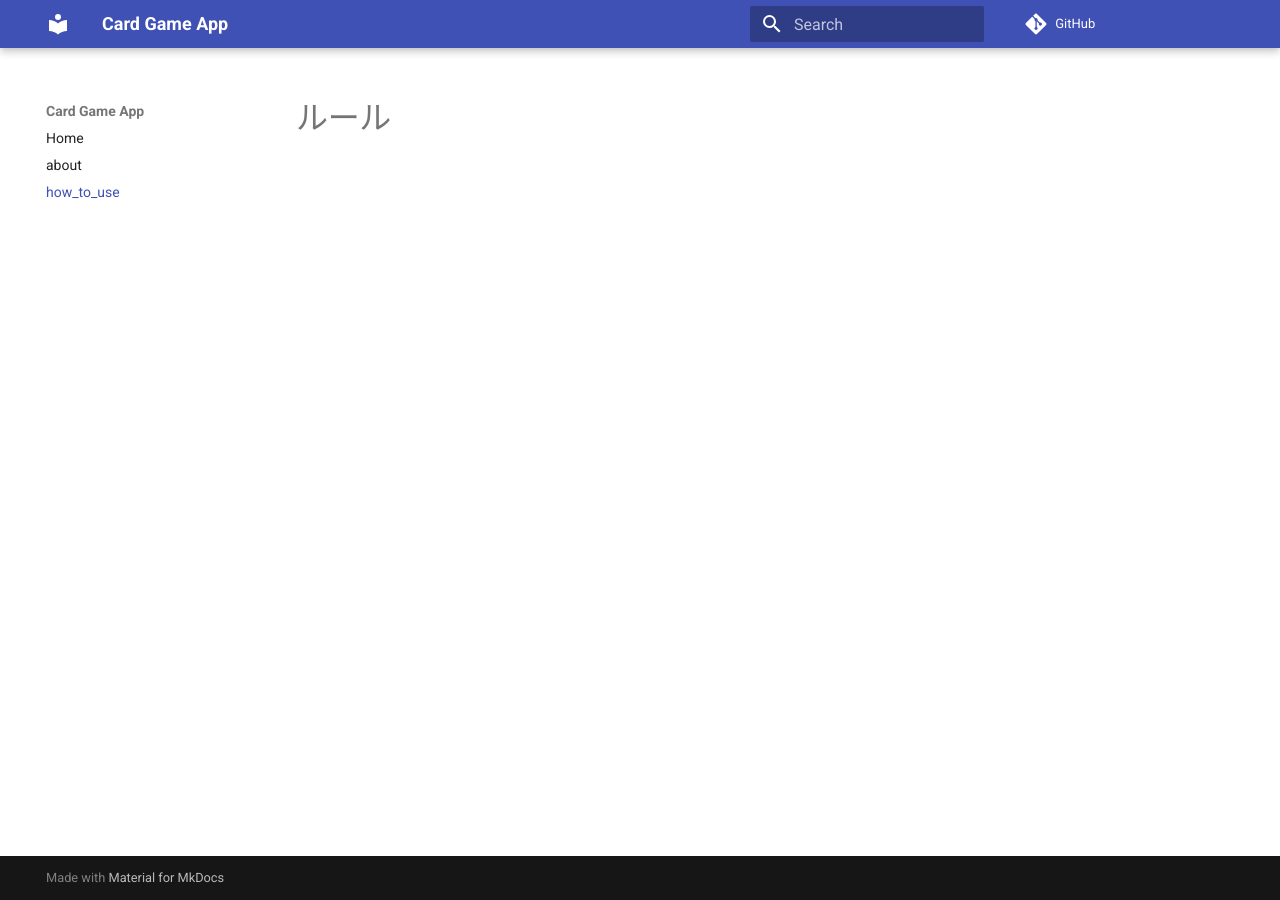
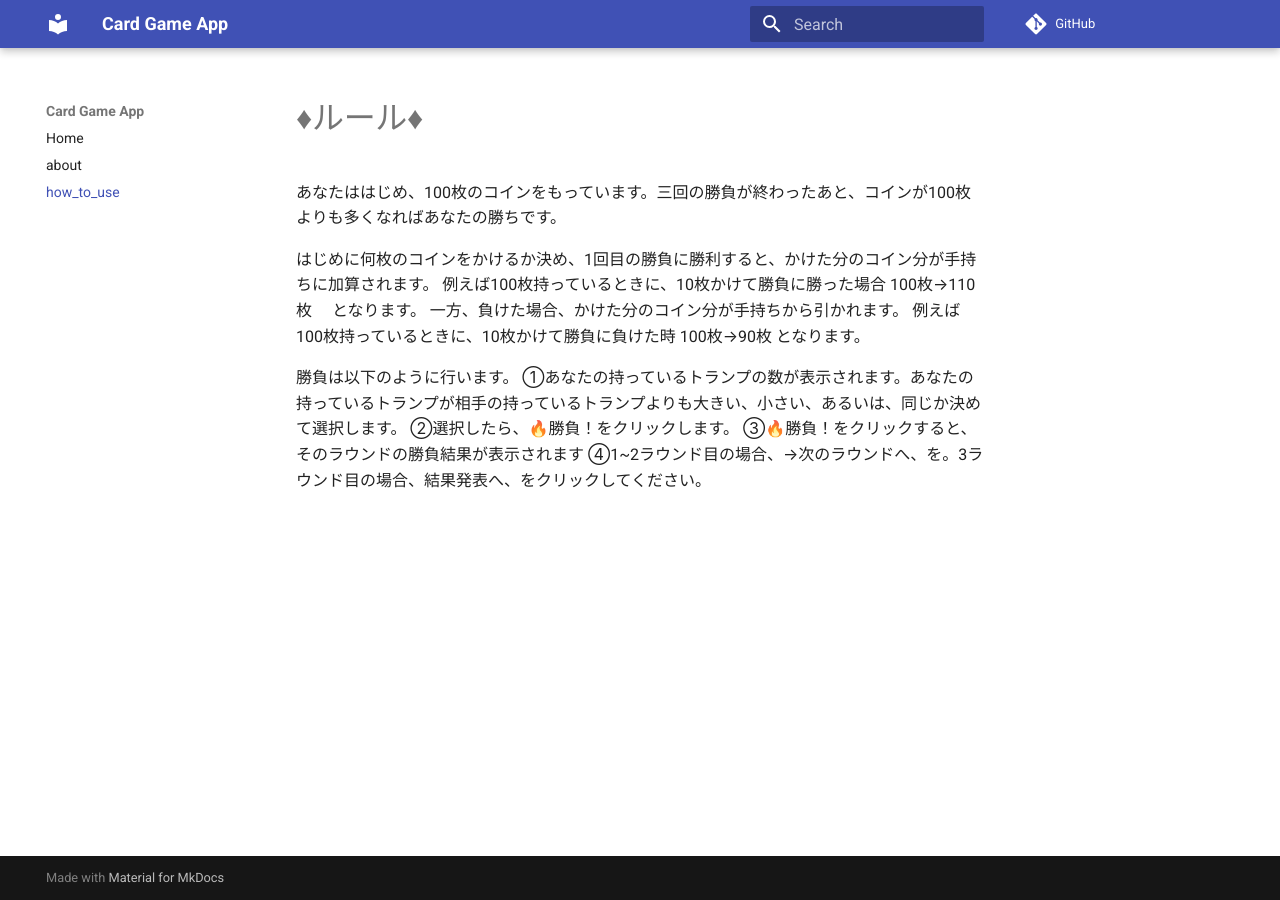
Before and after one commit to itakuramayu/streamlit-practice0908, an MkDocs documentation site: the page built from docs/how_to_use/highandlow.md, in a window 1280 px wide. Built offline with MkDocs 1.6.1 and Material for MkDocs 9.7.7, drawn with Linux system fonts in a browser that asks for light colours; comment, search, counter and statistics services are not loaded; the version menu is left out.

Commit message:
説明文追加

```diff
--- a/docs/how_to_use/highandlow.md
+++ b/docs/how_to_use/highandlow.md
@@ -1 +1,17 @@
-# ルール
+# ♦ルール♦
+あなたははじめ、100枚のコインをもっています。三回の勝負が終わったあと、コインが100枚よりも多くなればあなたの勝ちです。
+
+はじめに何枚のコインをかけるか決め、1回目の勝負に勝利すると、かけた分のコイン分が手持ちに加算されます。
+例えば100枚持っているときに、10枚かけて勝負に勝った場合
+100枚→110枚
+となります。
+一方、負けた場合、かけた分のコイン分が手持ちから引かれます。
+例えば100枚持っているときに、10枚かけて勝負に負けた時
+100枚→90枚
+となります。
+
+勝負は以下のように行います。
+①あなたの持っているトランプの数が表示されます。あなたの持っているトランプが相手の持っているトランプよりも大きい、小さい、あるいは、同じか決めて選択します。
+②選択したら、🔥勝負！をクリックします。
+③🔥勝負！をクリックすると、そのラウンドの勝負結果が表示されます
+④1~2ラウンド目の場合、→次のラウンドへ、を。3ラウンド目の場合、結果発表へ、をクリックしてください。
```
Also changed, not shown: 2 other files.
